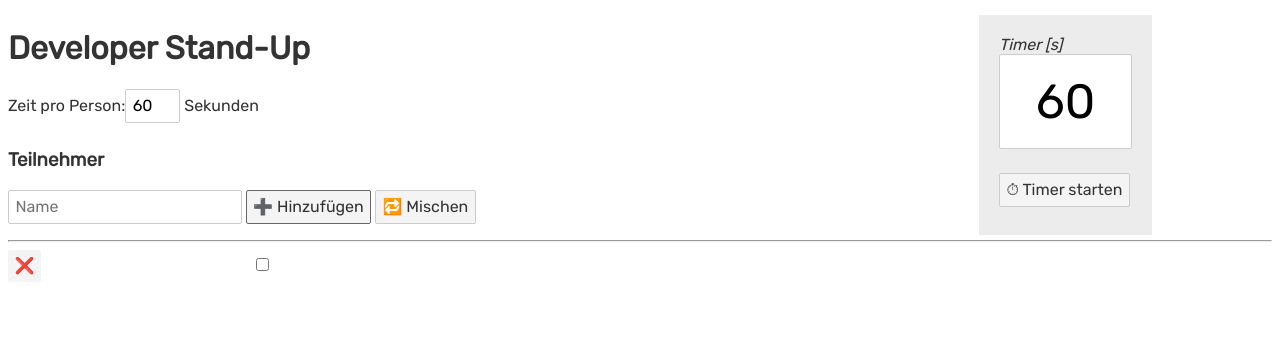
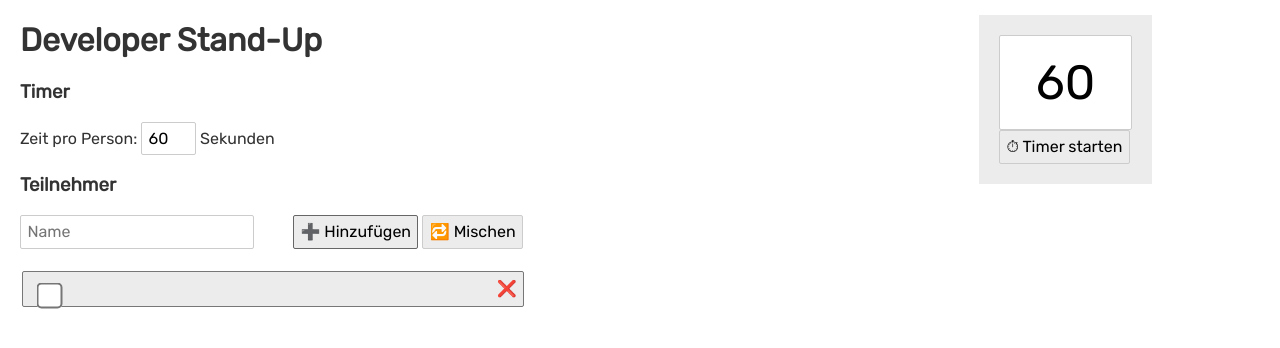
Before and after one commit to DataOne/dev-standup-timer, a Svelte app in the folder app/: page / in a window 1280 px wide. Both pictures are taken after a click on the button "➕ Hinzufügen". Shown: the top 348 px of the page. Built offline with nearby package versions, Linux system fonts and the light colour scheme.

Commit message:
styling, refactoring

```diff
--- a/app/public/global.css
+++ b/app/public/global.css
@@ -1,4 +1,5 @@
-html, body {
+html,
+body {
 	position: relative;
 	width: 100%;
 	height: 100%;
@@ -7,13 +8,14 @@ html, body {
 body {
 	color: #333;
 	margin: 0;
-	padding: 8px;
 	box-sizing: border-box;
 	font-family: 'Rubik', -apple-system, BlinkMacSystemFont, "Segoe UI", Roboto, Oxygen-Sans, Ubuntu, Cantarell, "Helvetica Neue", sans-serif;
+	padding: 0 20px;
+	max-width: 2000px;
 }
 
 a {
-	color: rgb(0,100,200);
+	color: rgb(0, 100, 200);
 	text-decoration: none;
 }
 
@@ -22,19 +24,22 @@ a:hover {
 }
 
 a:visited {
-	color: rgb(0,80,160);
+	color: rgb(0, 80, 160);
 }
 
 label {
 	display: block;
 }
 
-input, button, select, textarea {
+input,
+button,
+select,
+textarea {
 	font-family: inherit;
 	font-size: inherit;
 	-webkit-padding: 0.4em 0;
 	padding: 0.4em;
-	margin: 0 0 0.5em 0;
+	margin: 0;
 	box-sizing: border-box;
 	border: 1px solid #ccc;
 	border-radius: 2px;
@@ -44,10 +49,25 @@ input:disabled {
 	color: #ccc;
 }
 
+input[type="checkbox"] {
+	transform: scale(2);
+	margin: 2px;
+	margin-left: 20px;
+}
+
+.clickable {
+	cursor: pointer;
+}
+
+.checked-item {
+	opacity: 0.75;
+}
+
 button {
-	color: #333;
-	background-color: #f4f4f4;
+	background-color: #ececec;
 	outline: none;
+	cursor: pointer;
+	margin: 0;
 }
 
 button:disabled {
--- a/app/src/App.svelte
+++ b/app/src/App.svelte
@@ -3,8 +3,8 @@
 	import { onMount } from "svelte";
 
 	let developers = [];
+	let checked = {};
 	let devName = "";
-	let timerInSeconds = 60;
 	const storageKey = "developers";
 
 	onMount(() => setDevsFromLocalStorage());
@@ -18,6 +18,7 @@
 	function removeDev(i) {
 		return () => {
 			developers = [...developers.slice(0, i), ...developers.slice(i + 1)];
+			checked = {};
 			saveDevsInLocalStorage();
 		};
 	}
@@ -28,7 +29,11 @@
 
 	function setDevsFromLocalStorage() {
 		const devString = localStorage.getItem(storageKey);
-		developers = devString?.split(";") ?? [];
+		if (devString) {
+			developers = devString.split(";");
+		} else {
+			developers = [];
+		}
 	}
 
 	function sortDevs() {
@@ -36,38 +41,43 @@
 			const j = Math.floor(Math.random() * (i + 1));
 			[developers[i], developers[j]] = [developers[j], developers[i]];
 		}
+		checked = {};
 	}
 </script>
 
 <h1>Developer Stand-Up</h1>
 
-Zeit pro Person:<input
-	type="number"
-	bind:value={timerInSeconds}
-	style="width: 55px;"
-/>
-Sekunden<br />
-
-<Timer {timerInSeconds} />
+<h3>Timer</h3>
+<Timer />
 
 <h3>Teilnehmer</h3>
+<div class="controls">
 	<input
 		type="text"
 		placeholder="Name"
 		bind:value={devName}
-	on:keyup={(e) => e.key === 'Enter' && addDev()}
+		on:keyup={(e) => e.key === "Enter" && addDev()}
 	/>
+	<div>
 		<button type="button" on:click={addDev}>➕ Hinzufügen</button>
 		<button type="button" on:click={sortDevs}>🔁 Mischen</button>
+	</div>
+</div>
 
 {#each developers as developer, i}
-	<hr />
+	<div class="dev-box {checked[i] ? 'checked-item' : ''}">
 		<div>
-		<button type="button" on:click={removeDev(i)} style="border: none;"
-			>❌</button
-		>&nbsp;&nbsp;
-		<div style="width: 200px; display:inline-block;">{developer}</div>
-		<input type="checkbox" />
+			<input
+				type="checkbox"
+				id="checkbox-{i}"
+				class="clickable"
+				bind:checked={checked[i]}
+			/>
+			<label for="checkbox-{i}" class="dev-name clickable">{developer}</label>
+		</div>
+		<button type="button" on:click={removeDev(i)} style="border: none;">
+			❌
+		</button>
 	</div>
 {/each}
 
@@ -75,4 +85,30 @@ Sekunden<br />
 	:global(body) {
 		transition: all 250ms;
 	}
+
+	.controls {
+		width: 503px;
+		display: flex;
+		justify-content: space-between;
+		align-items: center;
+		margin-bottom: 20px;
+	}
+
+	.dev-name {
+		display: inline-block;
+		padding: 15px 20px;
+		font-size: 19px;
+	}
+
+	.dev-box {
+		width: 500px;
+		background-color: #ececec;
+		display: inline-flex;
+		align-items: center;
+		justify-content: space-between;
+		border: 0.5px solid #777777;
+		margin: 2px;
+		margin-right: 10px;
+		border-radius: 2px;
+	}
 </style>
--- a/app/src/Timer.svelte
+++ b/app/src/Timer.svelte
@@ -1,20 +1,24 @@
 <script>
-	export let timerInSeconds;
+	let timerInSeconds = 60;
 	$: timeRemainingInSeconds = timerInSeconds;
 	$: halfOfTimeInSeconds = timerInSeconds / 2;
 	let oldTimerId = -1;
 
 	function startTimer() {
-		clearInterval(oldTimerId);
+		stopTimer();
 		timeRemainingInSeconds = timerInSeconds;
 
 		oldTimerId = setInterval(() => {
 			if (timeRemainingInSeconds === 1) {
-				clearInterval(oldTimerId);
+				stopTimer();
 				blink();
 			}
 			timeRemainingInSeconds -= 1;
 		}, 1000);
+	}
+
+	function stopTimer() {
+		clearInterval(oldTimerId);
 	}
 
 	function blink() {
@@ -26,8 +30,14 @@
 	}
 </script>
 
+Zeit pro Person: <input
+	type="number"
+	bind:value={timerInSeconds}
+	style="width: 55px;"
+/>
+Sekunden<br />
+
 <div class="timer">
-	<i>Timer [s]</i> <br />
 	<input
 		type="text"
 		bind:value={timeRemainingInSeconds}
```
Lines whose indentation alone changed are shown as unchanged.
